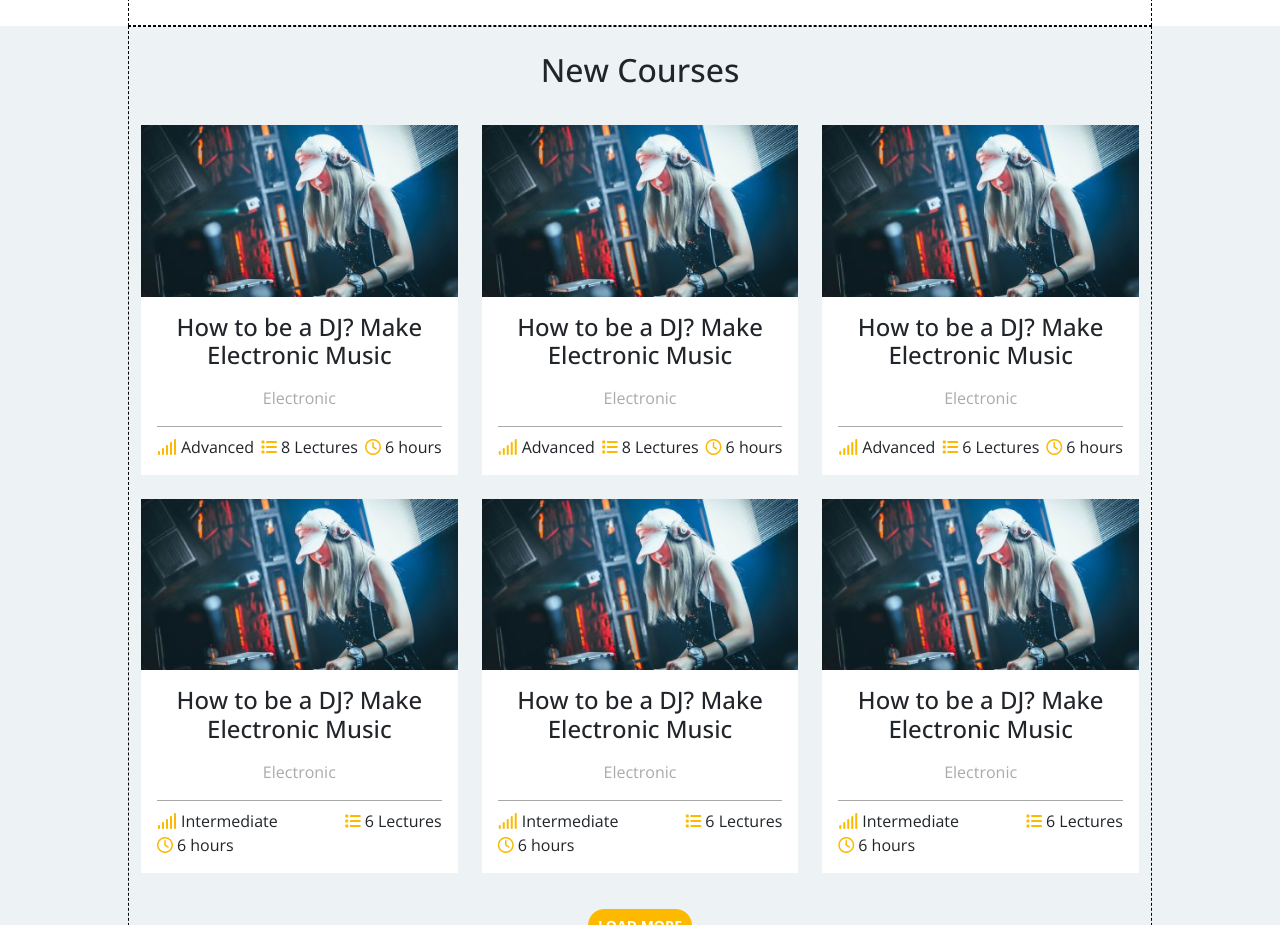
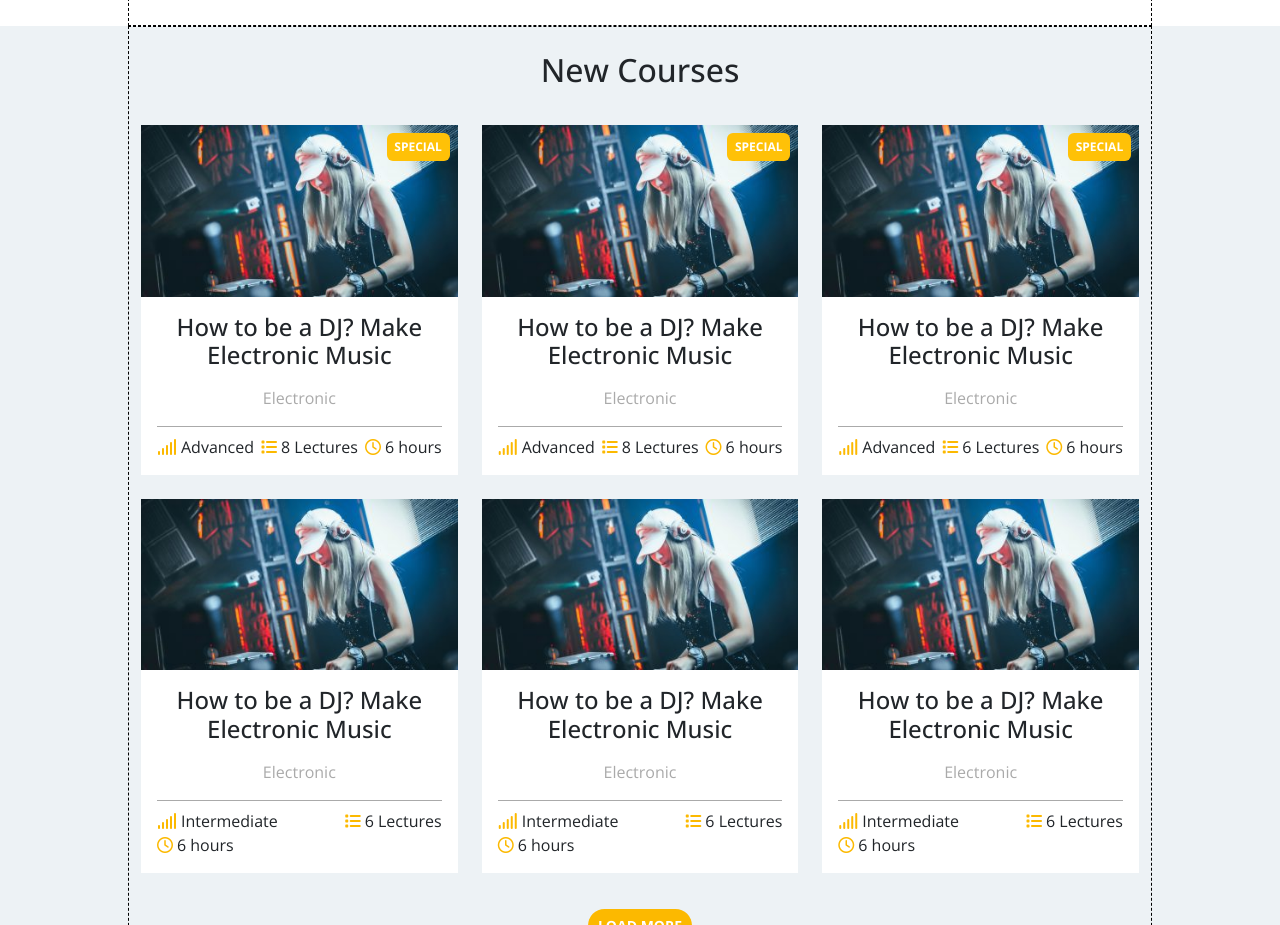
Before and after one commit to gianlucafalaschi/proj-html-vuejs, a Vue app: page / in a window 1280 px wide. Shown: the part 1040-1965 px from the top of the page. Built offline with nearby package versions, Linux system fonts and the light colour scheme.

Commit message:
badge added

```diff
--- a/src/components/AppNewCourses.vue
+++ b/src/components/AppNewCourses.vue
@@ -14,6 +14,7 @@
                 <div class="ms-card">
                     <div class="ms-image-container">
                         <img class="ms-card-image" src="../assets/img/photo-1496307042754-b4aa456c4a2d-370x200.jpeg" alt="">
+                        <span class="badge text-bg-warning text-white py-2">SPECIAL</span>
                     </div>
                     <div class="ms-card-description p-3">
                         <h4 class="ms-card-title text-center pb-3 mb-0">How to be a DJ? Make Electronic Music</h4>
@@ -39,6 +40,7 @@
                 <div class="ms-card">
                     <div class="ms-image-container">
                         <img class="ms-card-image" src="../assets/img/photo-1496307042754-b4aa456c4a2d-370x200.jpeg" alt="">
+                        <span class="badge text-bg-warning text-white py-2">SPECIAL</span>
                     </div>
                     <div class="ms-card-description p-3">
                         <h4 class="ms-card-title text-center pb-3 mb-0">How to be a DJ? Make Electronic Music</h4>
@@ -64,6 +66,7 @@
                 <div class="ms-card">
                     <div class="ms-image-container">
                         <img class="ms-card-image" src="../assets/img/photo-1496307042754-b4aa456c4a2d-370x200.jpeg" alt="">
+                        <span class="badge text-bg-warning text-white py-2">SPECIAL</span>
                     </div>
                     <div class="ms-card-description p-3">
                         <h4 class="ms-card-title text-center pb-3 mb-0">How to be a DJ? Make Electronic Music</h4>
@@ -188,9 +191,15 @@ section {
 
 .ms-image-container {
     width: 100%;
+    position: relative;
 
     .ms-card-image {
         width: 100%;
+    }
+    .badge {
+        position: absolute;
+        top:8px;
+        right: 8px;
     }
 }
 
```
